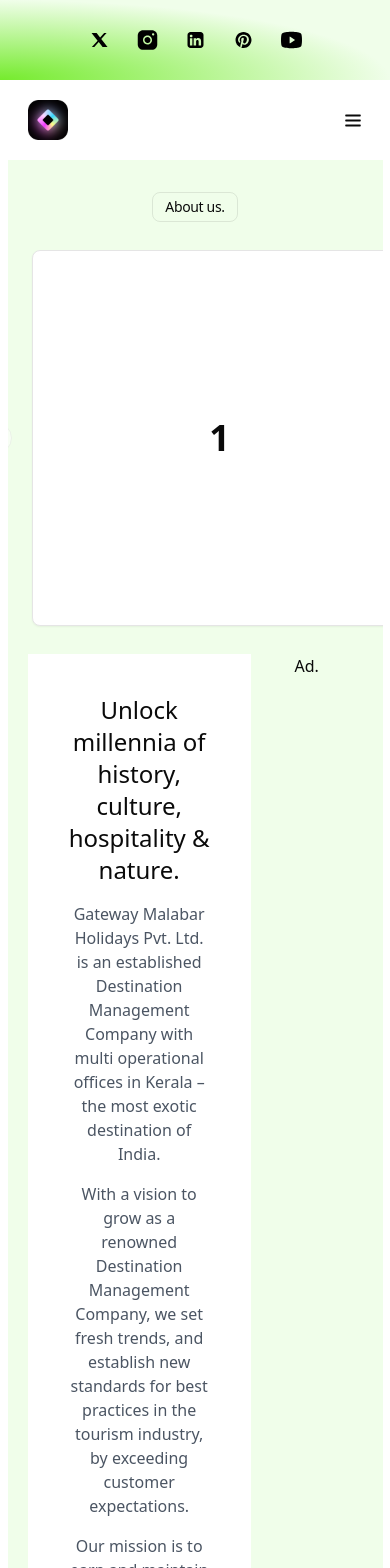
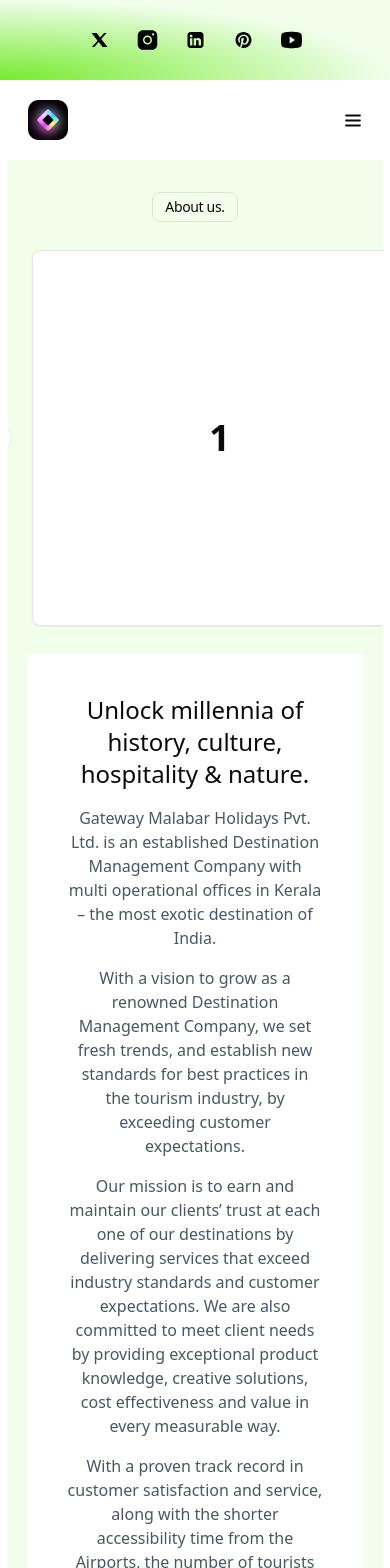
Before and after one commit to ajmalbinabdulaziz/Ahlan-Hind, a Next.js app: page /about in a window 390 px wide. Shown: the top 1568 px of the page. Built offline with nearby package versions, Linux system fonts and the light colour scheme.

Commit message:
about page modidfied

```diff
--- a/src/app/about/Content.tsx
+++ b/src/app/about/Content.tsx
@@ -48,7 +48,7 @@ function Content() {
 
         </div>
 
-        <div className="grid grid-cols-3 py-6">
+        <div className="md:grid grid-cols-3 py-6">
 
           <div className="col-span-2 bg-white p-10">
             <h1 className="text-2xl font-sans mb-4">Unlock millennia of history, culture, hospitality & nature.</h1>
@@ -76,7 +76,7 @@ function Content() {
 
           </div>
 
-          <div>
+          <div className="hidden md:inline-block">
             Ad.
           </div>
 
```
